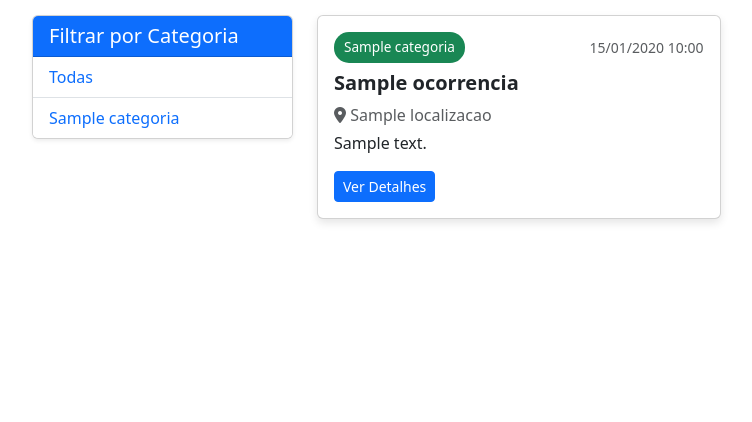
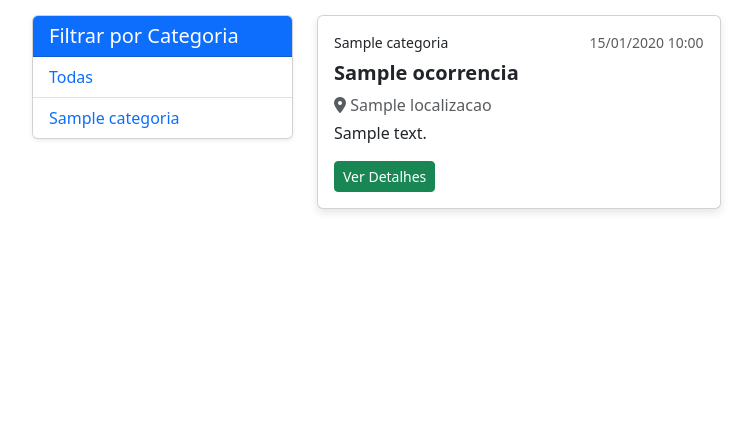
Before and after one commit to oliver00251/uairesolve, a Laravel app: template resources/views/ocorrencias/index.blade.php in a window 1280 px wide. Shown: the part 63-485 px from the top of the page, without its empty margins (50-802 px from the left). Run offline with Laravel 9, Linux system fonts and the light colour scheme; the template is opened without the code that fills it: most values are stand-ins (such as "Sample title", 1, 10 or a date in 2020); some libraries are stand-ins or nearby versions.

Commit message:
ajuste layout uairesolve

```diff
--- a/resources/views/ocorrencias/index.blade.php
+++ b/resources/views/ocorrencias/index.blade.php
@@ -18,7 +18,7 @@
                         <div class="card ocorrencia-card">
                             <div class="card-body">
                                 <div class="d-flex align-items-center">
-                                    <span class="categoria-badge bg-success">{{ $ocorrencia->categoria->nome ?? 'Outros' }}</span>
+                                    <small class="">{{ $ocorrencia->categoria->nome ?? 'Outros' }}</small>
                                     <small class="text-muted ms-auto">{{ $ocorrencia->created_at->format('d/m/Y H:i') }}</small>
                                 </div>
                                 <h5 class="mt-2 card-title fw-bold">{{ $ocorrencia->titulo }}</h5>
@@ -27,7 +27,7 @@
                                 </p>
                                 <p class="card-text">{{ Str::limit($ocorrencia->descricao, 80) }}</p>
                                 <div class="d-flex justify-content-between align-items-center">
-                                    <a href="{{ route('ocorrencias.show', $ocorrencia) }}" class="btn btn-primary btn-sm">Ver Detalhes</a>
+                                    <a href="{{ route('ocorrencias.show', $ocorrencia) }}" class="btn btn-success btn-sm">Ver Detalhes</a>
                                 </div>
                             </div>
                         </div>
```
